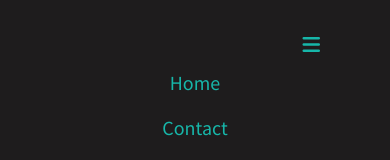
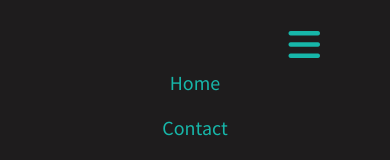
Before and after one commit to Tussies/Tussies.github.io, a React (Create React App) app: page / in a window 390 px wide. Shown: the top 160 px of the page. Built offline with nearby package versions, Linux system fonts and the light colour scheme.

Commit message:
updated style.css

```diff
--- a/src/style.css
+++ b/src/style.css
@@ -71,6 +71,7 @@
     .navbar > .toggleButton > .fa-bars {
         position: relative;
         align-items: center;
+        font-size: 36px;
         justify-content: center;
     }
 }
```
